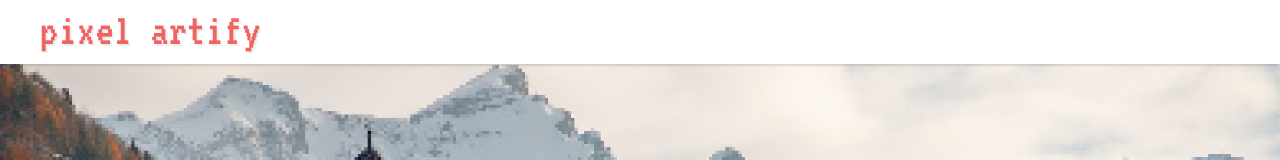
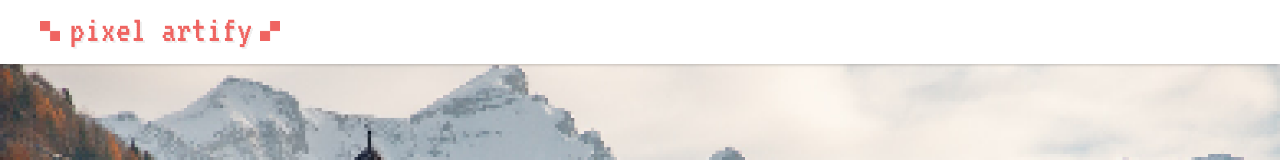
Before and after one commit to shannonlui/pixel-artify, a React (Create React App) app in the folder client/: page / in a window 1280 px wide. Shown: the top 160 px of the page. Built offline with nearby package versions, Linux system fonts and the light colour scheme.

Commit message:
Updated logo

```diff
--- a/client/src/components/Toolbar/Toolbar.js
+++ b/client/src/components/Toolbar/Toolbar.js
@@ -9,7 +9,11 @@ const classes = {
 
 const toolbar = (props) => (
   <header className={`${styles.toolbar} ${classes[props.theme]}`}>
-    <Link to="/" className={styles.logo}>pixel artify</Link>
+    <Link to="/" className={styles.logo}>
+      <img src={require('../../assets/images/logo-left.png')} className={styles.logoLeft} />
+      pixel artify
+      <img src={require('../../assets/images/logo-right.png')} className={styles.logoRight} />
+    </Link>
   </header>
 );
 
--- a/client/src/components/Toolbar/Toolbar.module.css
+++ b/client/src/components/Toolbar/Toolbar.module.css
@@ -14,7 +14,7 @@
 
 .logo {
   font-family: 'VT323', serif;
-  font-size: 46px;
+  font-size: 38px;
   margin-top: -5px;
   color:white;
   text-decoration: none;
@@ -30,8 +30,19 @@
   color: #ef6461;
 }
 
+.logoLeft {
+  width: 20px;
+  margin-right: 10px;
+}
+
+.logoRight {
+  width: 20px;
+  margin-left: 8px;
+}
+
 @media only screen and (max-width: 768px) {
   .toolbar {
     justify-content: center;
+    padding: 0;
   }
 }
```
Also changed, not shown: client/src/assets/images/logo.png (added).
